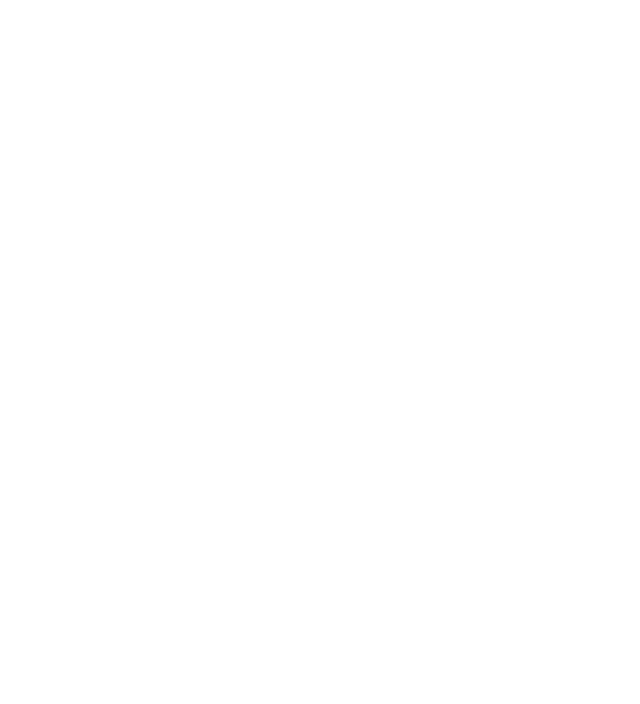
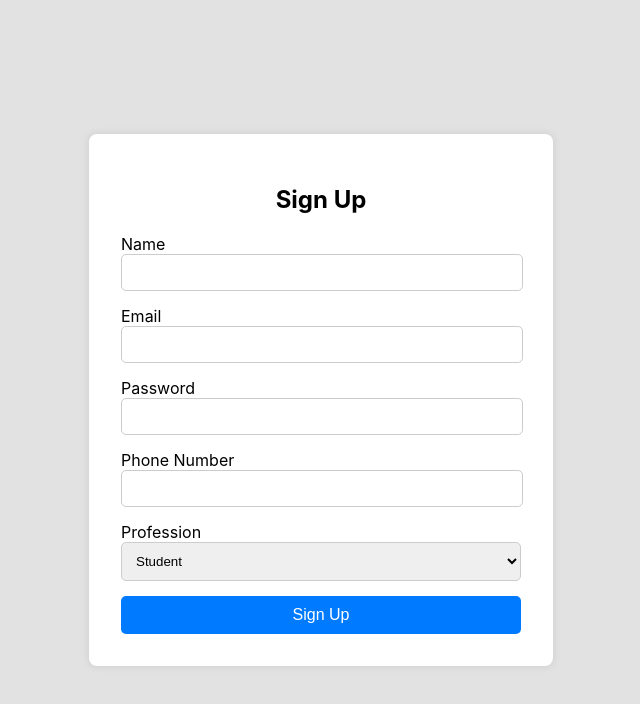
Before and after one commit to shivamanand-dev/assignmentFrontend, a React (Create React App) app: page /signup in a window 1280 px wide. Before the commit this address had no page. Shown: the top 704 px of the page, without its empty margins (319-959 px from the left). Built offline with nearby package versions, Linux system fonts and the light colour scheme.

Commit message:
Login Signup

```diff
--- a/src/App.js
+++ b/src/App.js
@@ -2,6 +2,8 @@
 import Home from "./pages/Home";
 import { ThemeProvider } from "styled-components";
 import { theme } from "./theme/theme";
+import Login from "./pages/Login";
+import SignUp from "./pages/SignUp";
 
 function App() {
   return (
@@ -9,6 +11,8 @@
       <Router>
         <Routes>
           <Route path="/" element={<Home />} />
+          <Route path="/login" element={<Login />} />
+          <Route path="/signup" element={<SignUp />} />
         </Routes>
       </Router>
     </ThemeProvider>
--- /dev/null
+++ b/src/pages/Login/StyledLogin.js
@@ -0,0 +1,57 @@
+import styled from "styled-components";
+import { theme } from "../../theme/theme";
+
+const StyledLogin = styled.section`
+  display: flex;
+  justify-content: center;
+  align-items: center;
+  height: 100vh;
+  background-color: ${theme.colors.accent};
+
+  h2 {
+    text-align: center;
+    margin-bottom: 20px;
+  }
+
+  .gap {
+    margin-bottom: 15px;
+  }
+
+  .formContainer {
+    padding: 2rem;
+    border-radius: 0.5rem;
+    box-shadow: 0 0 0.5rem rgba(0, 0, 0, 0.1);
+    background-color: ${theme.colors.background};
+    max-width: 400px;
+    width: 100%;
+
+    input,
+    select {
+      width: 95%;
+      padding: 10px;
+      border-radius: 5px;
+      border: 1px solid rgb(204, 204, 204);
+    }
+    select {
+      width: 100%;
+    }
+
+    button {
+      width: 100%;
+      padding: 10px;
+      border-radius: 5px;
+      border: none;
+      background-color: rgb(0, 123, 255);
+      color: rgb(255, 255, 255);
+      font-size: 16px;
+      cursor: pointer;
+      transition: all 0.3s ease;
+    }
+    button:hover {
+      background-color: ${theme.colors.accent};
+      color: ${theme.colors.text};
+    }
+  }
+`;
+
+export default StyledLogin;
--- /dev/null
+++ b/src/pages/Login/index.js
@@ -0,0 +1,49 @@
+import React from "react";
+import StyledLogin from "./StyledLogin";
+
+function Login({ isSignUp = false }) {
+  return (
+    <StyledLogin>
+      <div className="formContainer">
+        <h2>{isSignUp ? "Sign Up" : "Login"}</h2>
+        <div>
+          {isSignUp && (
+            <div className="gap">
+              <label>Name</label>
+              <input type="text" name="name" />
+            </div>
+          )}
+          <div className="gap">
+            <label>Email</label>
+            <input type="email" name="email" />
+          </div>
+          <div className="gap">
+            <label>Password</label>
+            <input type="password" name="password" />
+          </div>
+          {isSignUp && (
+            <>
+              {" "}
+              <div className="gap">
+                <label>Phone Number</label>
+                <input type="tel" name="phone" />
+              </div>
+              <div className="gap">
+                <label>Profession</label>
+                <select name="profession">
+                  <option value="student">Student</option>
+                  <option value="teacher">Teacher</option>
+                  <option value="engineer">Engineer</option>
+                  <option value="other">Other</option>
+                </select>
+              </div>
+            </>
+          )}
+          <button type="submit">{isSignUp ? "Sign Up" : "Login"}</button>
+        </div>
+      </div>
+    </StyledLogin>
+  );
+}
+
+export default Login;
--- /dev/null
+++ b/src/pages/SignUp/index.js
@@ -0,0 +1,8 @@
+import React from "react";
+import Login from "../Login";
+
+function SignUp() {
+  return <Login isSignUp={true} />;
+}
+
+export default SignUp;
```
Also changed, not shown: src/components/Navbar/index.js (added).
